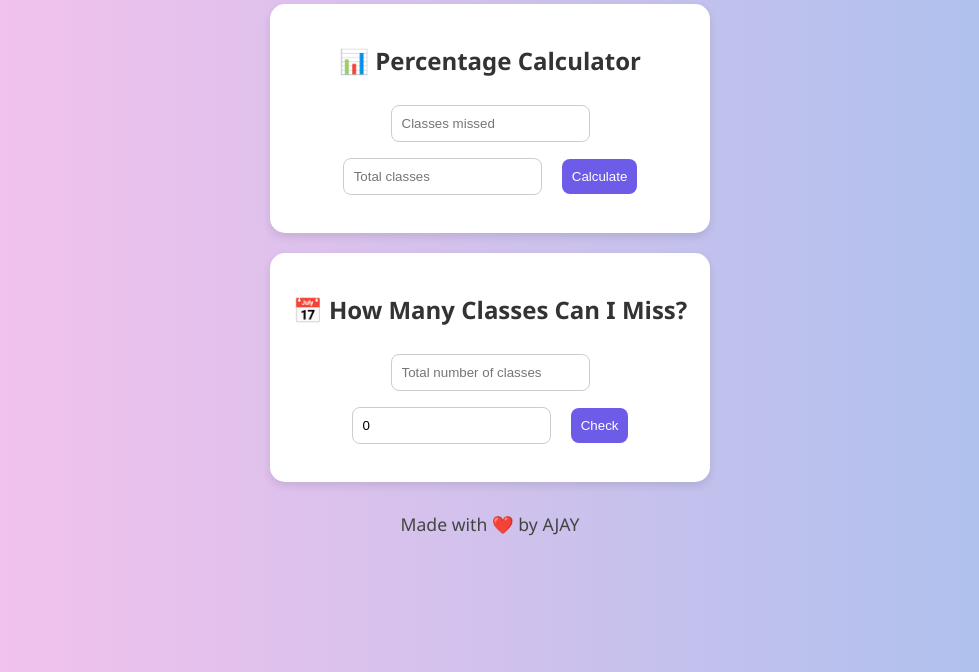
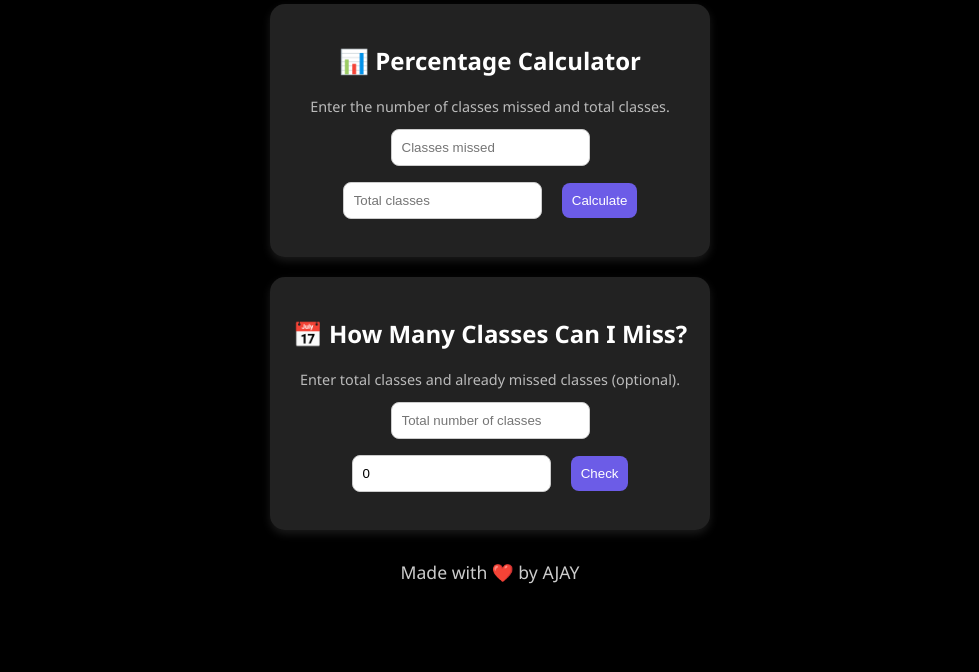
Before and after one commit to ajayprakash07/attendance-calculator, a plain HTML site: page index.html in a window 1280 px wide. Shown: the part 128-800 px from the top of the page, without its empty margins (150-1129 px from the left). Drawn offline with Linux system fonts and the light colour scheme.

Commit message:
Update index.html

```diff
--- a/index.html
+++ b/index.html
@@ -7,20 +7,20 @@
   <style>
     body {
       font-family: 'Segoe UI', Tahoma, Geneva, Verdana, sans-serif;
-      background: linear-gradient(to right, #fbc2eb, #a6c1ee);
+      background-color: #000; /* Changed to black */
       text-align: center;
       padding: 40px;
-      color: #333;
+      color: #fff; /* Changed text color to white for contrast */
     }
     h1 {
       font-size: 2rem;
       margin-bottom: 20px;
     }
     .section {
-      background-color: #fff;
+      background-color: #222; /* Darker background for sections */
       padding: 20px;
       border-radius: 15px;
-      box-shadow: 0 4px 8px rgba(0,0,0,0.1);
+      box-shadow: 0 4px 8px rgba(255, 255, 255, 0.1);
       margin: 20px auto;
       max-width: 400px;
     }
@@ -29,6 +29,10 @@
       padding: 10px;
       border-radius: 8px;
       border: 1px solid #ccc;
+      transition: box-shadow 0.3s ease; /* Smooth transition for glow effect */
+    }
+    input:hover, button:hover {
+      box-shadow: 0 0 10px #6c5ce7, 0 0 20px #6c5ce7; /* Glowing effect on hover */
     }
     button {
       background-color: #6c5ce7;
@@ -45,7 +49,12 @@
     footer {
       margin-top: 30px;
       font-size: 1.1rem;
-      color: #444;
+      color: #ccc; /* Lighter color for footer */
+    }
+    .subtitle {
+      font-size: 0.9rem;
+      color: #bbb; /* Subtitle color */
+      margin-bottom: 5px;
     }
   </style>
 </head>
@@ -54,6 +63,7 @@
 
   <div class="section">
     <h2>📊 Percentage Calculator</h2>
+    <div class="subtitle">Enter the number of classes missed and total classes.</div>
     <input type="number" id="missed" placeholder="Classes missed" />
     <input type="number" id="total" placeholder="Total classes" />
     <button onclick="calculatePercentage()">Calculate</button>
@@ -62,6 +72,7 @@
 
   <div class="section">
     <h2>📅 How Many Classes Can I Miss?</h2>
+    <div class="subtitle">Enter total classes and already missed classes (optional).</div>
     <input type="number" id="totalClasses" placeholder="Total number of classes" />
     <input type="number" id="alreadyMissed" placeholder="Already missed (optional)" value="0" />
     <button onclick="calculateAllowedMisses()">Check</button>
```
